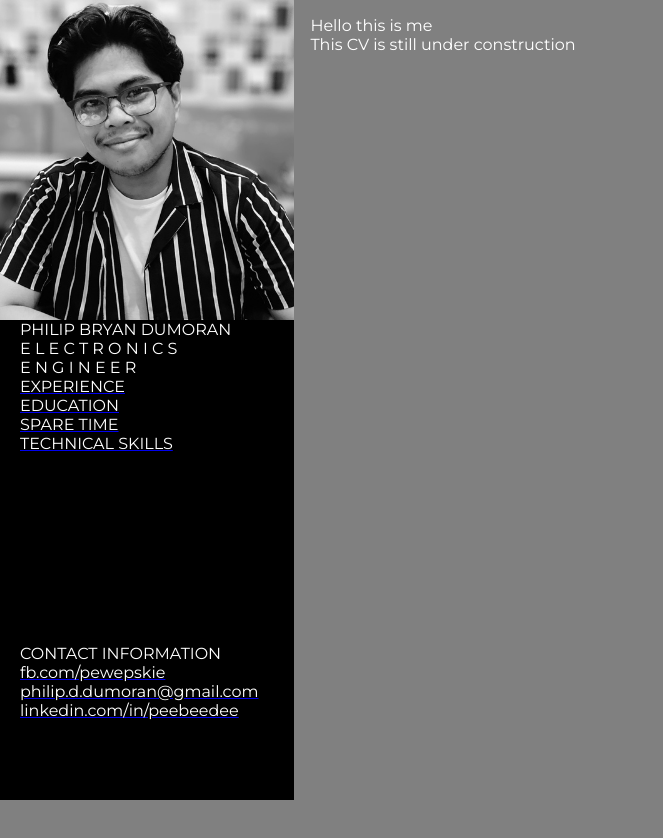
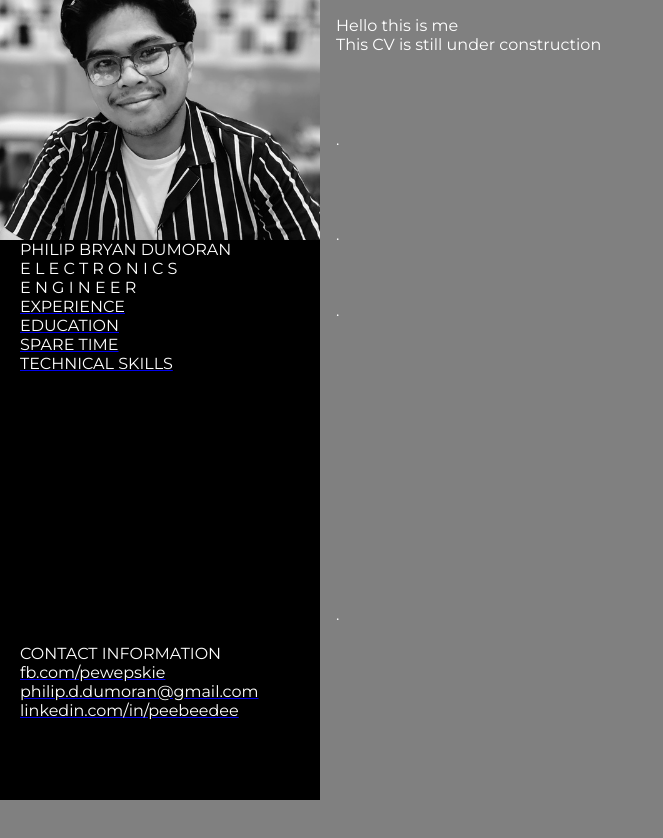
Before and after one commit to pewepskei/pewepskei.github.io, a plain HTML site: page index.html in a window 1280 px wide. Shown: the top 838 px of the page, without its empty margins (0-663 px from the left). Drawn offline with Linux system fonts and the light colour scheme.

Commit message:
Style Update

```diff
--- a/style.css
+++ b/style.css
@@ -10,7 +10,7 @@
     --text-primary: white;
     --bg-primary: gray;
     --nav-bg-primary: black;
-    --distance: 23vw;
+    --distance: 20rem;
 }
 
 body {
@@ -43,7 +43,6 @@ ul {
 
 .navbar {
     width: var(--distance);
-    min-width: 18rem;
     height: 100vh;
     position: fixed;
     background: var(--nav-bg-primary);
@@ -84,7 +83,7 @@ ul {
 
 .info-container:first-child {
     display: flex;
-    height: 20rem;
+    height: 15rem;
     margin: 0;
     overflow: hidden;
     justify-content: center;
```
Also changed, not shown: index.html (+3 -3 lines).
